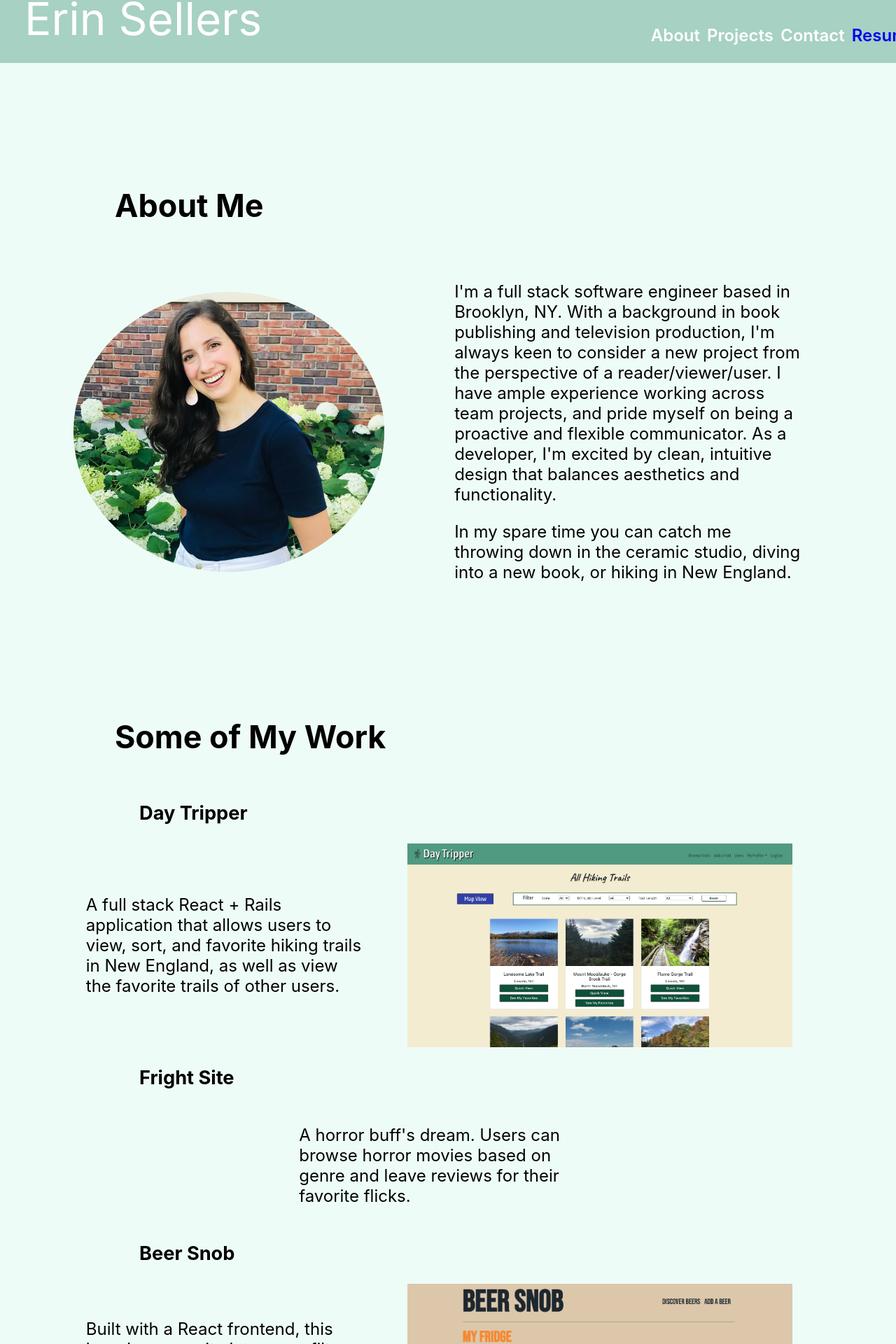
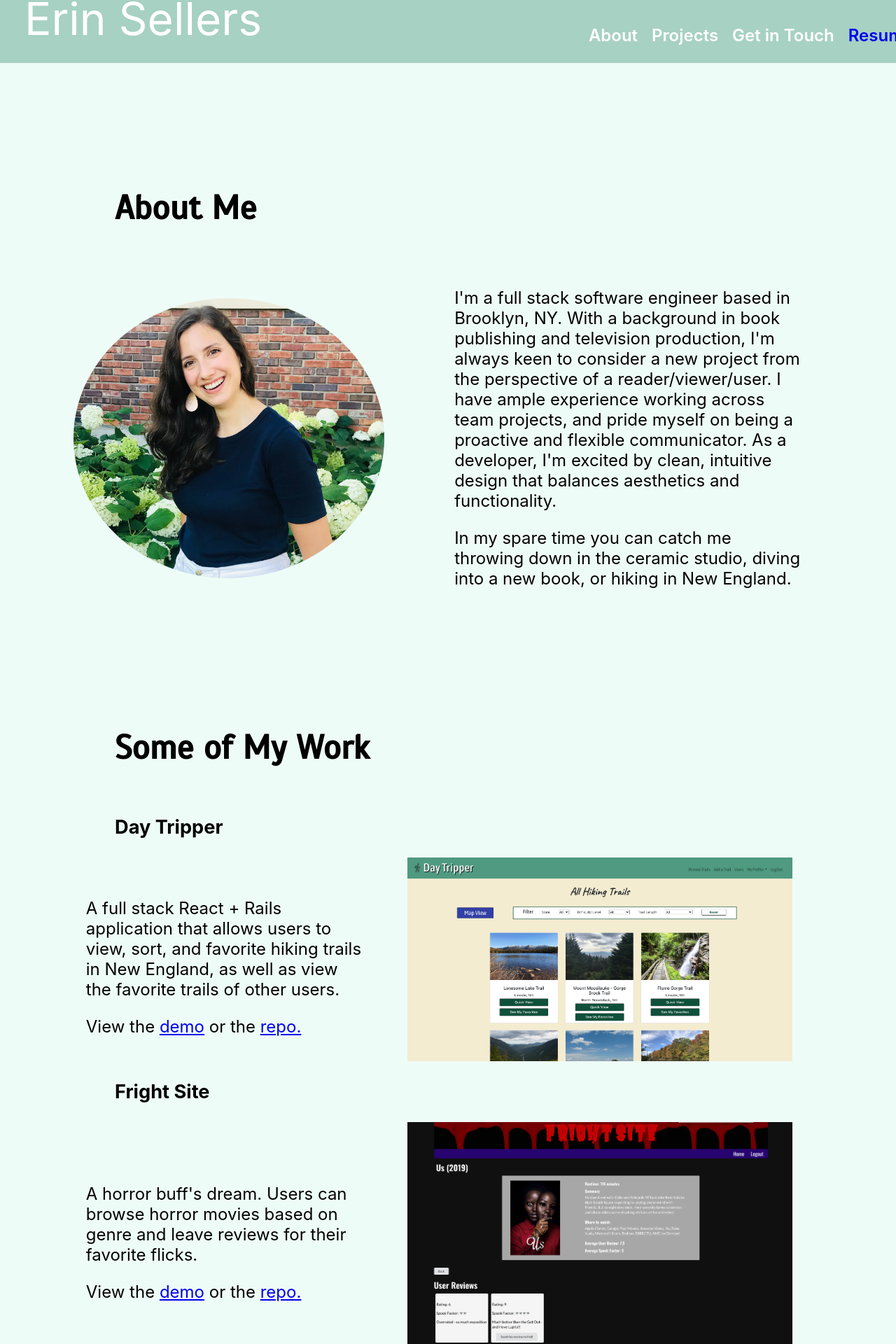
Before and after one commit to esellers25/personal-site, a React (Create React App) app: page / in a window 1280 px wide. Shown: the part 32-1952 px from the top of the page at 70% size. Built offline with nearby package versions, Linux system fonts and the light colour scheme.

Commit message:
basics in place

```diff
--- a/public/index.html
+++ b/public/index.html
@@ -3,6 +3,9 @@
   <head>
     <meta charset="utf-8" />
     <link rel="icon" href="%PUBLIC_URL%/favicon.ico" />
+    <link rel="preconnect" href="https://fonts.googleapis.com">
+    <link rel="preconnect" href="https://fonts.gstatic.com" crossorigin>
+    <link href="https://fonts.googleapis.com/css2?family=Scada&display=swap" rel="stylesheet">
     <meta name="viewport" content="width=device-width, initial-scale=1" />
     <meta name="theme-color" content="#000000" />
     <meta
--- a/src/About.js
+++ b/src/About.js
@@ -5,7 +5,7 @@ function About(){
         <section id="about">
             <h2 className="aboutHeader">About Me</h2>
             <div className="aboutMe">
-                <img className="profilePic" src={profile}/>
+                <img className="profilePic" src={profile} alt="Profile"/>
                 <div className="bio">
                 <p> I'm a full stack software engineer based in Brooklyn, NY. With a background
                     in book publishing and television production, I'm always keen to consider a new project
--- a/src/NavBar.js
+++ b/src/NavBar.js
@@ -12,7 +12,7 @@ function NavBar(){
             <div className="navLinks">
                 <Link to="about" smooth={true} duration={800} onClick={() => setClicked("about")}>About</Link>
                 <Link to="projects" smooth={true} duration={800} onClick={() => setClicked("projects")}>Projects</Link>
-                <Link to="contact" smooth={true} duration={800} onClick={() => setClicked("contact")}>Contact</Link>
+                <Link to="contact" smooth={true} duration={800} onClick={() => setClicked("contact")}>Get in Touch</Link>
                 <a href={resume}>Resume</a>
             </div>
         </div>
--- a/src/Projects.js
+++ b/src/Projects.js
@@ -1,5 +1,6 @@
 import dayTrip from "../src/documents/DayTripper.png"
-import snob from "../src/documents/Snob.png"
+import snob from "../src/documents/Snob.png";
+import fright from "../src/documents/Fright.png";
 
 function Projects(){
     return(
@@ -9,17 +10,24 @@ function Projects(){
                 <div className="examples">
                     <h3>Day Tripper</h3>
                     <div className="projectSum">
-                        <p>A full stack React + Rails application that allows users to view, sort, and favorite
+                        <div>
+                            <p>A full stack React + Rails application that allows users to view, sort, and favorite
                             hiking trails in New England, as well as view the favorite trails of
                             other users.
-                        </p>
+                            </p>
+                            <span>View the <a href="https://www.youtube.com/watch?v=f4nDfydNbVA&ab_channel=ErinSellers">demo</a> or the <a href="https://github.com/esellers25/day-tripper-frontend">repo.</a></span>
+                        </div>
                         <img src={dayTrip} alt="Day Tripper"/>
                     </div>
                     <h3>Fright Site</h3>
                     <div className="projectSum">
-                        <p>A horror buff's dream. Users can browse horror movies based on genre and leave
+                        <div>
+                            <p>A horror buff's dream. Users can browse horror movies based on genre and leave
                             reviews for their favorite flicks.
-                        </p>
+                            </p>
+                            <span>View the <a href="https://www.youtube.com/watch?v=WVRM71hhR1g&ab_channel=ErinSellers">demo</a> or the <a href="https://github.com/esellers25/horror-stop-frontend">repo.</a></span>
+                        </div>
+                        <img src={fright} alt="Fright Site"></img>
                     </div>
                     <h3>Beer Snob</h3>
                     <div className="projectSum">
--- a/src/index.css
+++ b/src/index.css
@@ -32,7 +32,7 @@ code {
 }
 
 .navLinks a {
-  padding: 0 5px 0 5px;
+  padding: 0 10px 0 10px;
   font-weight: 600;
   font-size: 1.5em;
   text-decoration: none;
@@ -78,6 +78,7 @@ code {
 
 .aboutHeader {
   text-align: left;
+  padding-bottom: 0;
 }
 
 .bio {
@@ -94,15 +95,21 @@ span {
   padding-left: 100px;
 }
 
+h1 {
+  font-family: 'Scada', sans-serif;
+  font-weight: 600;
+}
+
 h2 {
-  font-size: 2.8em;
+  font-size: 3em;
   padding-left: 100px;
   padding-top: 113px;
+  font-family: 'Scada', sans-serif;
 }
 
 h3 {
   font-size: 1.7em;
-  padding-left: 135px;
+  padding-left: 100px;
 }
 
 .examples {
```
Also changed, not shown: src/documents/Fright.png (added).
